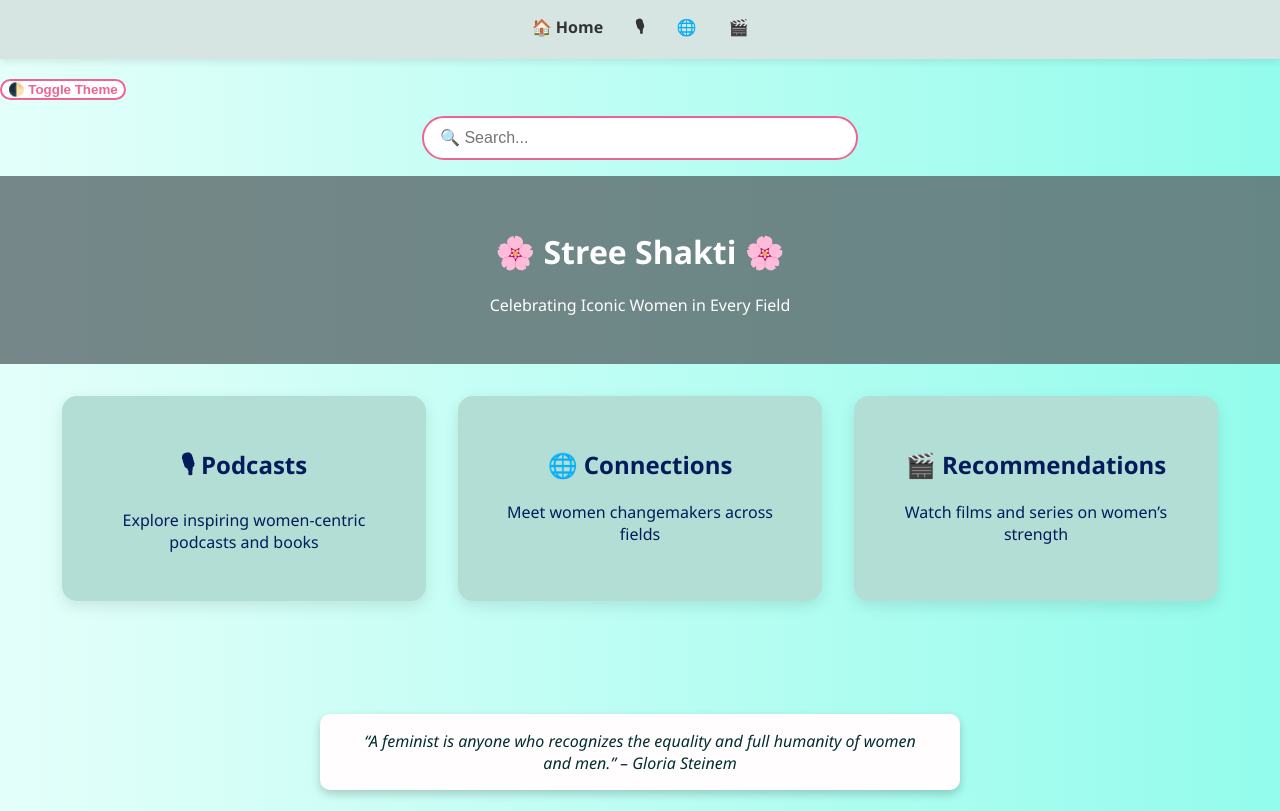
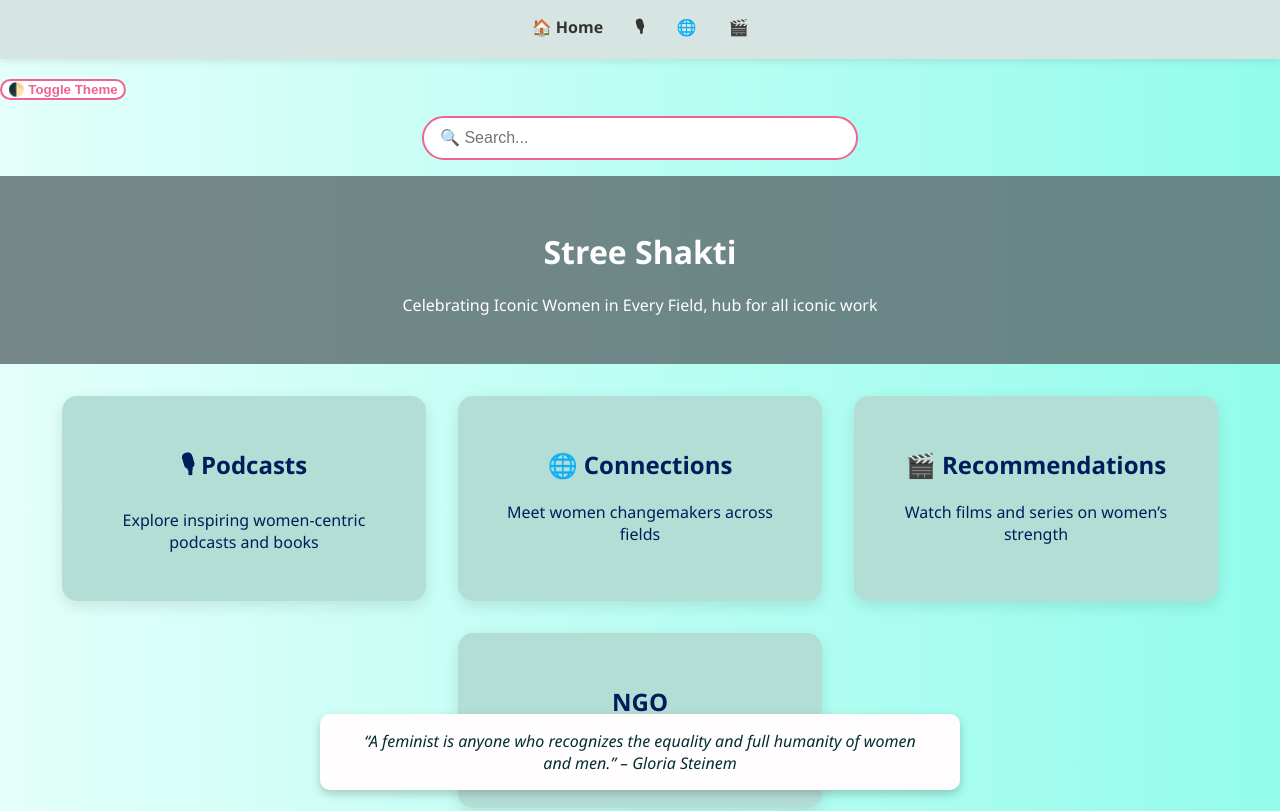
Before and after one commit to AJankita03/hub, a plain HTML site: page index.html in a window 1280 px wide. Shown: the top 811 px of the page. Drawn offline with Linux system fonts and the light colour scheme.

Commit message:
Update index.html

```diff
--- a/index.html
+++ b/index.html
@@ -24,8 +24,8 @@
   </div>
 
   <header>
-    <h1>🌸 Stree Shakti 🌸</h1>
-    <p>Celebrating Iconic Women in Every Field</p>
+    <h1> Stree Shakti </h1>
+    <p>Celebrating Iconic Women in Every Field, hub for all iconic work</p>
   </header>
 
   <section class="blocks">
@@ -41,6 +41,10 @@
       <h2>🎬 Recommendations</h2>
       <p>Watch films and series on women’s strength</p>
     </div>
+    <div class="block" onclick="location.href='ngo.html'">
+      <h2>NGO</h2>
+      <p>Get to know about the ngo's near you</p>
+    </div>
   </section>
 
   <footer>
```
